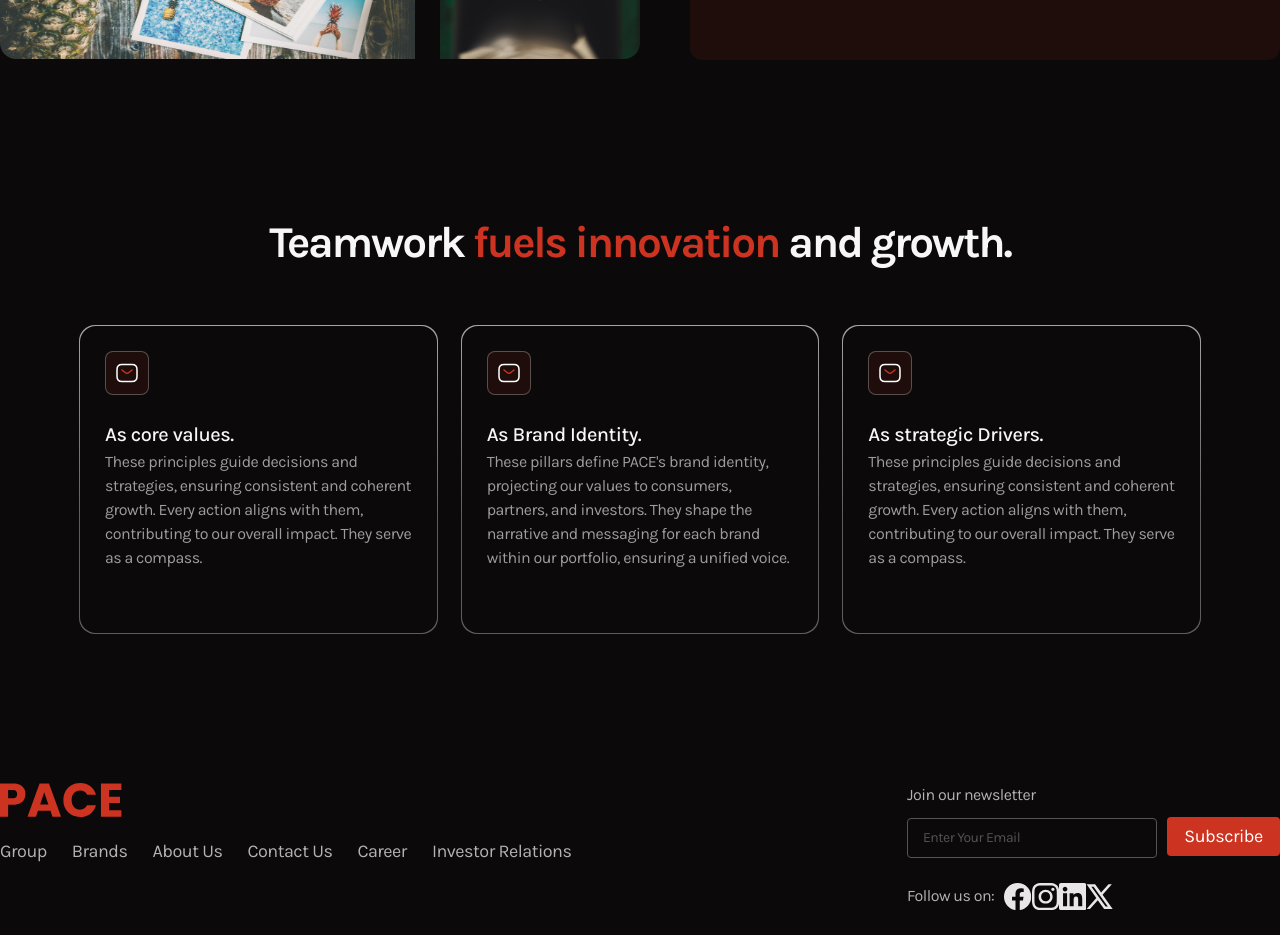
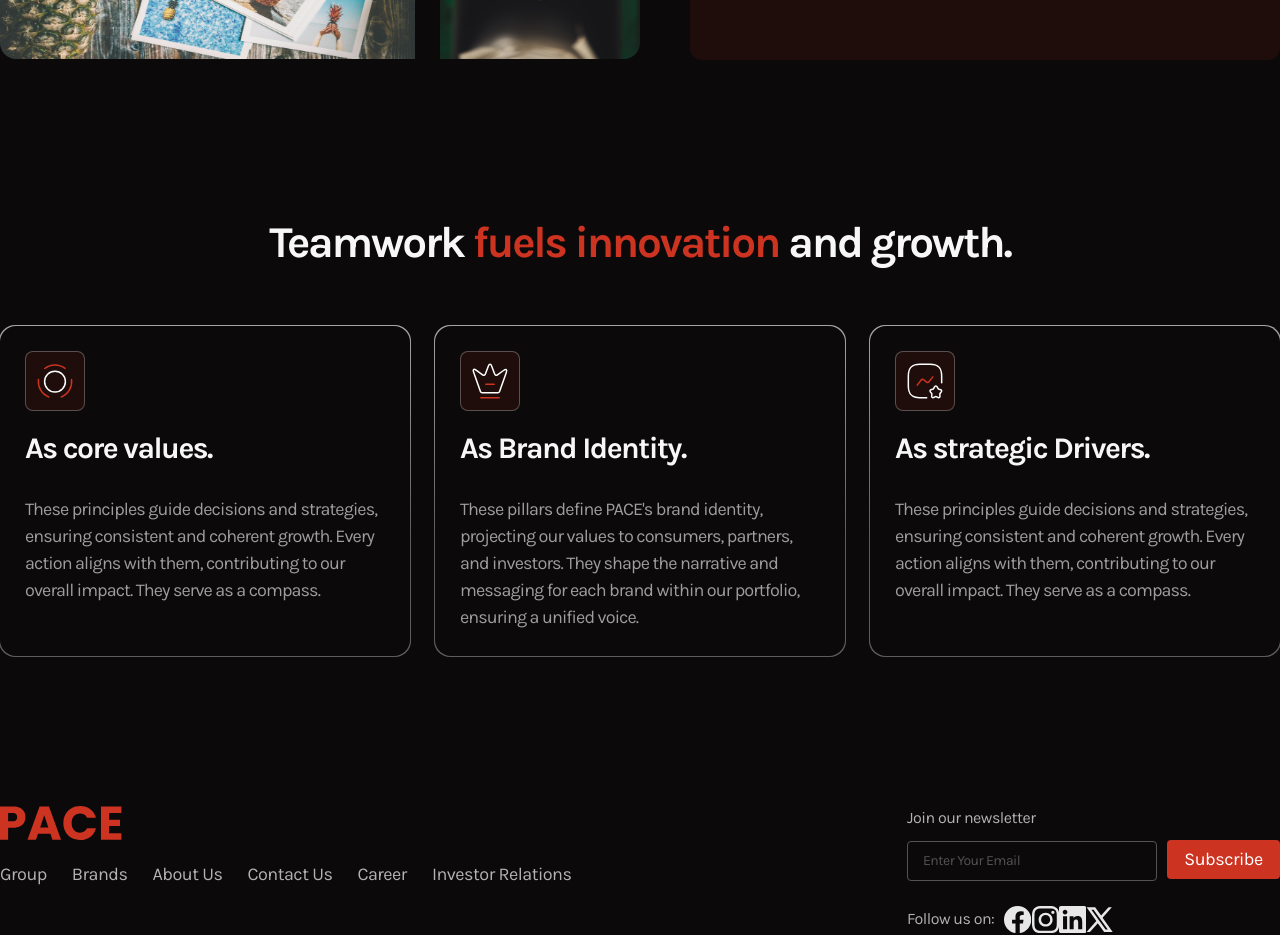
Before and after one commit to TarunRajpurohit123/pace-bussiness-website, a Next.js app in the folder pace-website/: page /about in a window 1280 px wide. Shown: the part 1200-2135 px from the top of the page. Built offline with nearby package versions, Linux system fonts and the light colour scheme.

Commit message:
working on about us page

```diff
--- a/pace-website/src/app/about/(components)/AboutCards.jsx
+++ b/pace-website/src/app/about/(components)/AboutCards.jsx
@@ -1,22 +1,24 @@
 import Card from "@/app/components/Card";
-import SmsIcon from "@/components/svgs/SmsIcon";
+import CircleIcon from "@/components/svgs/CircleIcon";
+import CrownIcon from "@/components/svgs/CrownIcon";
+import MessageStarIcon from "@/components/svgs/MessageStarIcon";
 
 export default function AboutCards() {
   const cardData = [
     {
       heading: "As core values.",
       text: "These principles guide decisions and strategies, ensuring consistent and coherent growth. Every action aligns with them, contributing to our overall impact. They serve as a compass.",
-      icon: <SmsIcon />,
+      icon: <CircleIcon />,
     },
     {
       heading: "As Brand Identity.",
       text: "These pillars define PACE's brand identity, projecting our values to consumers, partners, and investors. They shape the narrative and messaging for each brand within our portfolio, ensuring a unified voice.",
-      icon: <SmsIcon />,
+      icon: <CrownIcon />,
     },
     {
       heading: "As strategic Drivers.",
       text: "These principles guide decisions and strategies, ensuring consistent and coherent growth. Every action aligns with them, contributing to our overall impact. They serve as a compass.",
-      icon: <SmsIcon />,
+      icon: <MessageStarIcon />,
     },
   ];
   return (
@@ -30,11 +32,32 @@ export default function AboutCards() {
             return (
               <Card
                 heading={card?.heading}
+                headingStyles={{
+                  marginTop: "1.5rem",
+                  fontSize: "3rem",
+                  fontWeight: 700,
+                  letterSpacing: "-0.05em",
+                }}
+                paragraphStyles={{
+                  fontSize: "1.8rem",
+                  fontWeight: "400",
+                  marginTop: "2.5rem",
+                  letterSpacing: "-0.05em",
+                }}
                 text={card?.text}
                 anchor={card?.anchor}
                 icon={card?.icon}
                 classNames={ind != 0 ? "ml-[2.5rem] " : ""}
-                styles={{ width: "41rem", height: "30.7rem" }}
+                styles={{
+                  width: "41rem",
+                  height: "auto",
+                  padding: "2.5rem",
+                }}
+                wrapStyles={{
+                  width: "6rem",
+                  height: "6rem",
+                  borderRadius: "0.8rem",
+                }}
               />
             );
           })}
--- /dev/null
+++ b/pace-website/src/app/about/(components)/CareerSection.jsx
@@ -0,0 +1,7 @@
+export default function CareerSection() {
+  return (
+    <>
+      <section className="aboutCareer_section">sdsd</section>
+    </>
+  );
+}
--- a/pace-website/src/app/components/Card.jsx
+++ b/pace-website/src/app/components/Card.jsx
@@ -7,13 +7,18 @@ export default function Card({
   icon,
   classNames,
   styles,
+  wrapStyles,
+  headingStyles,
+  paragraphStyles,
 }) {
   return (
     <>
       <div className={`contact_card ${classNames}`} style={styles}>
-        <div className="icon_wrap">{icon}</div>
-        <h1>{heading}</h1>
-        <p>{text}</p>
+        <div className="icon_wrap" style={wrapStyles}>
+          {icon}
+        </div>
+        <h1 style={headingStyles}>{heading}</h1>
+        <p style={paragraphStyles}>{text}</p>
         {anchor ? <Link href={anchor[1]}>{anchor[0]}</Link> : <></>}
       </div>
     </>
--- a/pace-website/src/app/globals.css
+++ b/pace-website/src/app/globals.css
@@ -432,7 +432,7 @@ option:hover {
   font-weight: 400;
   letter-spacing: -0.05rem;
 }
-.check_contact_text > a {
+.check_contact_text > p > a {
   color: var(--gray_100) !important;
   text-decoration: underline;
   text-decoration-color: var(--gray_100) !important;
@@ -565,7 +565,7 @@ option:hover {
   border-end-end-radius: 1.6rem;
 }
 .aboutcards_section {
-  padding: 7.5rem 8rem 7.5rem 8rem;
+  padding: 7.5rem 0rem 7.5rem 0rem;
 }
 .aboutcards_section > h1 {
   font-size: 4.4rem;
--- /dev/null
+++ b/pace-website/src/components/svgs/CircleIcon.jsx
@@ -0,0 +1,42 @@
+export default function CircleIcon() {
+  return (
+    <>
+      <svg
+        width="40"
+        height="40"
+        viewBox="0 0 40 40"
+        fill="none"
+        xmlns="http://www.w3.org/2000/svg"
+      >
+        <path
+          d="M27.3664 13.25C31.4331 17.3167 31.4331 23.9166 27.3664 27.9833C23.2997 32.05 16.6997 32.05 12.633 27.9833C8.56634 23.9166 8.56634 17.3167 12.633 13.25C16.6997 9.18335 23.2997 9.18335 27.3664 13.25Z"
+          stroke="var(--pure)"
+          stroke-width="1.5"
+          stroke-linecap="round"
+          stroke-linejoin="round"
+        />
+        <path
+          d="M13.75 36.0667C10.4167 34.7333 7.49999 32.3167 5.56665 28.9667C3.66665 25.6833 3.03332 22.0333 3.48332 18.55"
+          stroke="var(--red)"
+          stroke-width="1.5"
+          stroke-linecap="round"
+          stroke-linejoin="round"
+        />
+        <path
+          d="M9.75 7.46661C12.5833 5.24995 16.1333 3.93329 20 3.93329C23.7833 3.93329 27.2667 5.2166 30.0667 7.34994"
+          stroke="var(--red)"
+          stroke-width="1.5"
+          stroke-linecap="round"
+          stroke-linejoin="round"
+        />
+        <path
+          d="M26.25 36.0667C29.5833 34.7333 32.5 32.3167 34.4333 28.9667C36.3333 25.6833 36.9667 22.0333 36.5167 18.55"
+          stroke="var(--red)"
+          stroke-width="1.5"
+          stroke-linecap="round"
+          stroke-linejoin="round"
+        />
+      </svg>
+    </>
+  );
+}
--- /dev/null
+++ b/pace-website/src/components/svgs/CrownIcon.jsx
@@ -0,0 +1,35 @@
+export default function CrownIcon() {
+  return (
+    <>
+      <svg
+        width="40"
+        height="40"
+        viewBox="0 0 40 40"
+        fill="none"
+        xmlns="http://www.w3.org/2000/svg"
+      >
+        <path
+          d="M27.8332 31.6333H12.1665C11.4665 31.6333 10.6832 31.0833 10.4498 30.4167L3.54984 11.1167C2.56651 8.35002 3.71651 7.50002 6.08318 9.20002L12.5832 13.85C13.6665 14.6 14.8998 14.2167 15.3665 13L18.2998 5.18335C19.2332 2.68335 20.7832 2.68335 21.7165 5.18335L24.6498 13C25.1165 14.2167 26.3498 14.6 27.4165 13.85L33.5165 9.50002C36.1165 7.63335 37.3665 8.58335 36.2998 11.6L29.5665 30.45C29.3165 31.0834 28.5332 31.6333 27.8332 31.6333Z"
+          stroke="var(--pure)"
+          stroke-width="1.5"
+          stroke-linecap="round"
+          stroke-linejoin="round"
+        />
+        <path
+          d="M10.8335 36.6667H29.1668"
+          stroke="var(--red)"
+          stroke-width="1.5"
+          stroke-linecap="round"
+          stroke-linejoin="round"
+        />
+        <path
+          d="M15.8335 23.3333H24.1668"
+          stroke="var(--red)"
+          stroke-width="1.5"
+          stroke-linecap="round"
+          stroke-linejoin="round"
+        />
+      </svg>
+    </>
+  );
+}
--- /dev/null
+++ b/pace-website/src/components/svgs/MessageStarIcon.jsx
@@ -0,0 +1,35 @@
+export default function MessageStarIcon() {
+  return (
+    <>
+      <svg
+        width="40"
+        height="40"
+        viewBox="0 0 40 40"
+        fill="none"
+        xmlns="http://www.w3.org/2000/svg"
+      >
+        <path
+          d="M36.6668 21.6666V15C36.6668 6.66665 33.3335 3.33331 25.0002 3.33331H15.0002C6.66683 3.33331 3.3335 6.66665 3.3335 15V25C3.3335 33.3333 6.66683 36.6666 15.0002 36.6666H21.6668"
+          stroke="var(--pure)"
+          stroke-width="1.5"
+          stroke-linecap="round"
+          stroke-linejoin="round"
+        />
+        <path
+          d="M12.2168 24.15L16.1835 19C16.7501 18.2666 17.8001 18.1333 18.5335 18.7L21.5835 21.1C22.3168 21.6667 23.3668 21.5333 23.9335 20.8167L27.7835 15.85"
+          stroke="var(--red)"
+          stroke-width="1.5"
+          stroke-linecap="round"
+          stroke-linejoin="round"
+        />
+        <path
+          d="M32.4669 26.3667L32.9335 27.3166C33.1669 27.7833 33.7502 28.2166 34.2668 28.3166L34.9002 28.4166C36.8002 28.7333 37.2502 30.1333 35.8835 31.5166L35.3002 32.1C34.9168 32.5 34.7002 33.2666 34.8169 33.8L34.9002 34.15C35.4169 36.45 34.2002 37.3333 32.2002 36.1333L31.7668 35.8833C31.2502 35.5833 30.4169 35.5833 29.9002 35.8833L29.4668 36.1333C27.4502 37.35 26.2335 36.45 26.7668 34.15L26.8502 33.8C26.9668 33.2666 26.7502 32.5 26.3669 32.1L25.7835 31.5166C24.4169 30.1333 24.8668 28.7333 26.7668 28.4166L27.4002 28.3166C27.9002 28.2333 28.5002 27.7833 28.7335 27.3166L29.2002 26.3667C30.1002 24.55 31.5669 24.55 32.4669 26.3667Z"
+          stroke="var(--pure)"
+          stroke-width="1.5"
+          stroke-linecap="round"
+          stroke-linejoin="round"
+        />
+      </svg>
+    </>
+  );
+}
```
